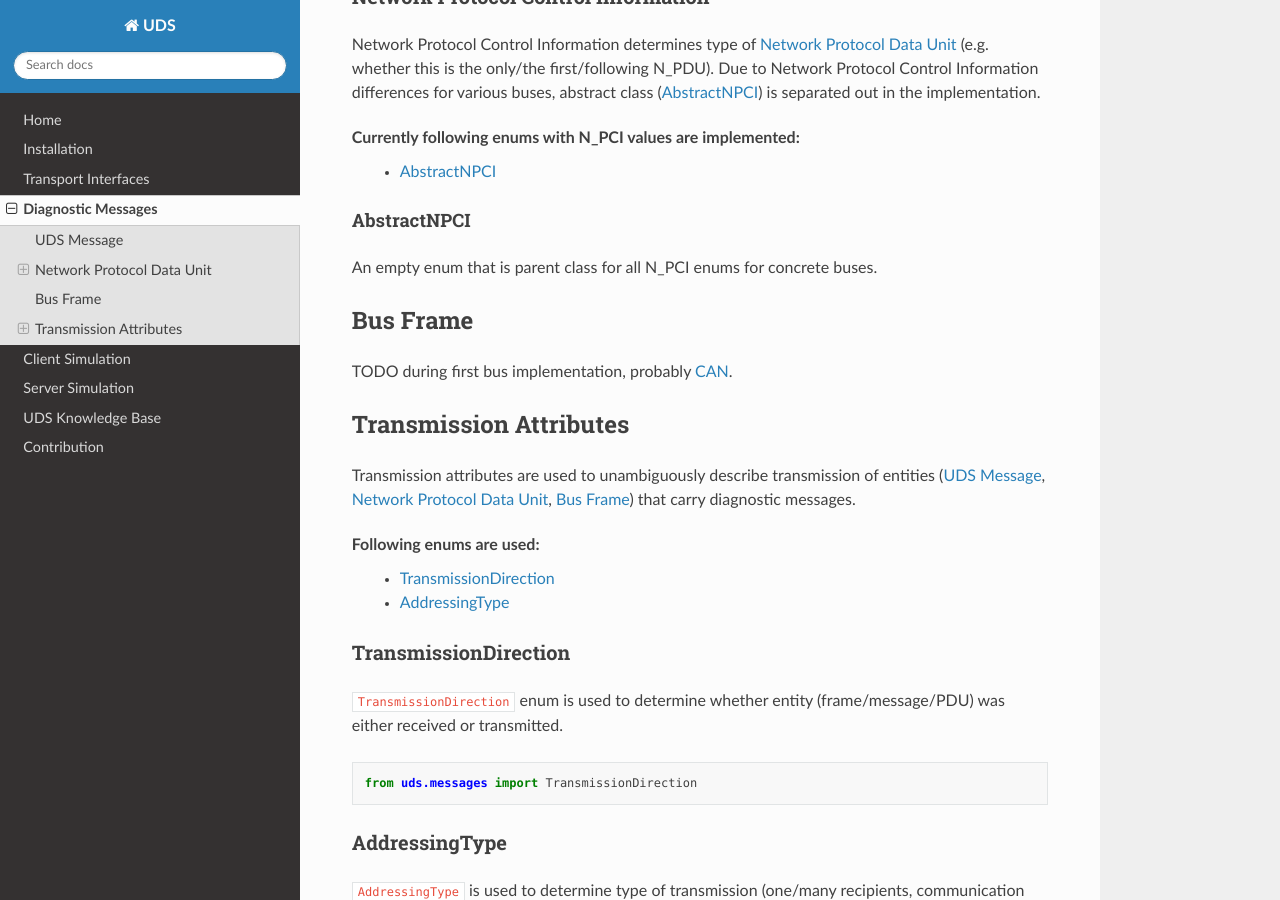
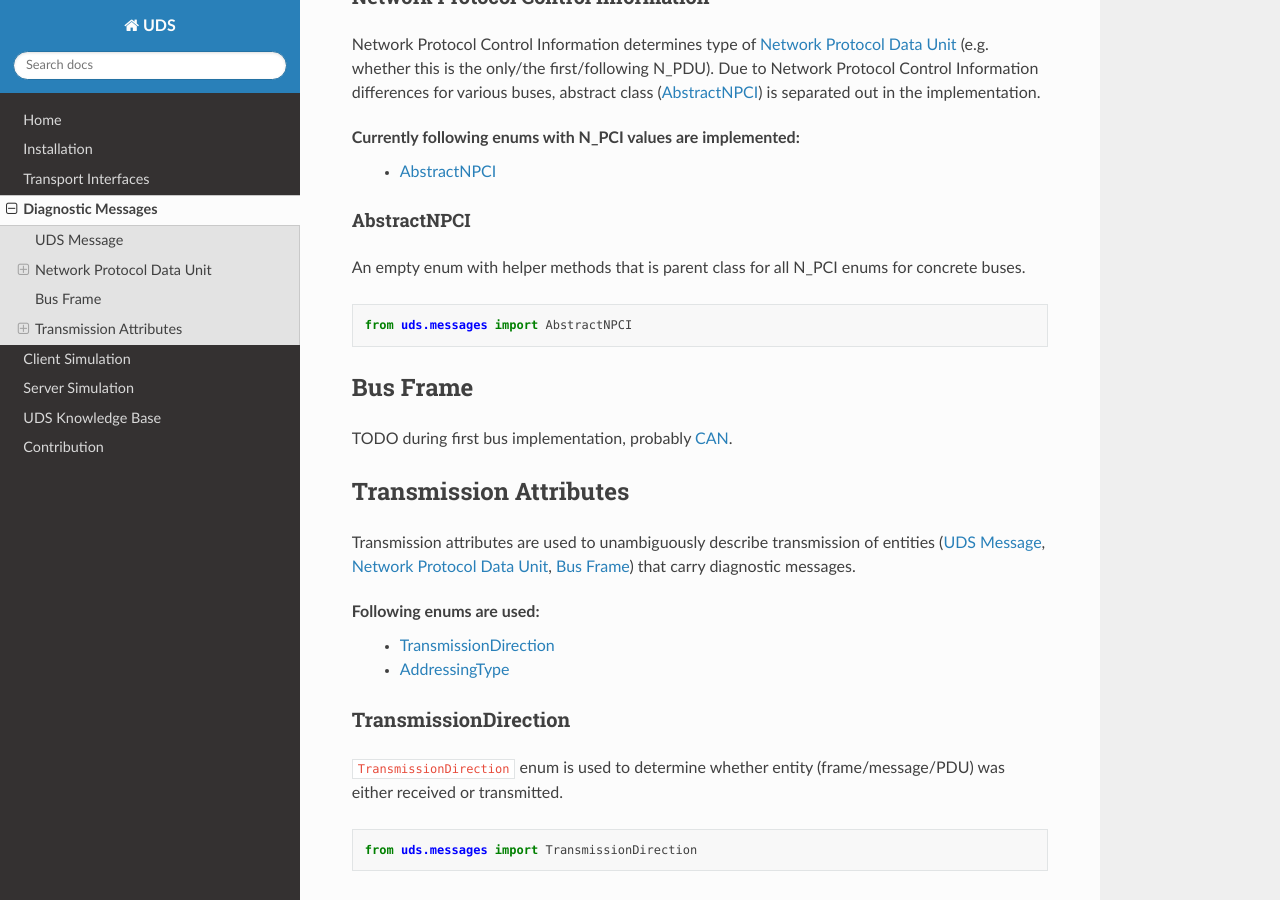
Before and after one commit to mdabrowski1990/uds, a Sphinx documentation site: the page built from docs/source/pages/messages.rst, in a window 1280 px wide and 900 px high, scrolled down 2185 px. Built offline with Sphinx 7.4.7 and the Read the Docs theme 2.0.0, drawn with Linux system fonts in a browser that asks for light colours.

Commit message:
Update messages.rst
Add code example.

```diff
--- a/docs/source/pages/messages.rst
+++ b/docs/source/pages/messages.rst
@@ -107,7 +107,11 @@ Currently following enums with N_PCI values are implemented:
 
 AbstractNPCI
 ''''''''''''
-An empty enum that is parent class for all N_PCI enums for concrete buses.
+An empty enum with helper methods that is parent class for all N_PCI enums for concrete buses.
+
+.. code-block::  python
+
+   from uds.messages import AbstractNPCI
 
 
 Bus Frame
```
